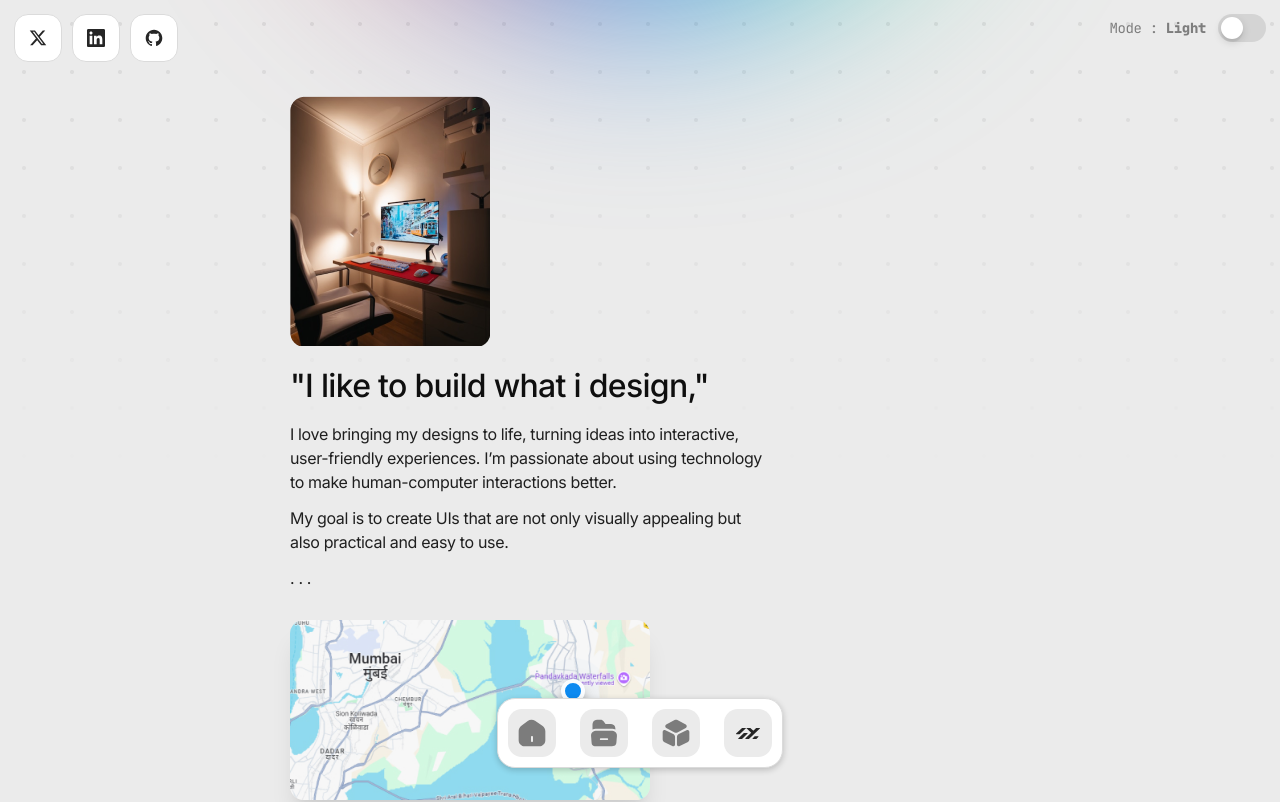
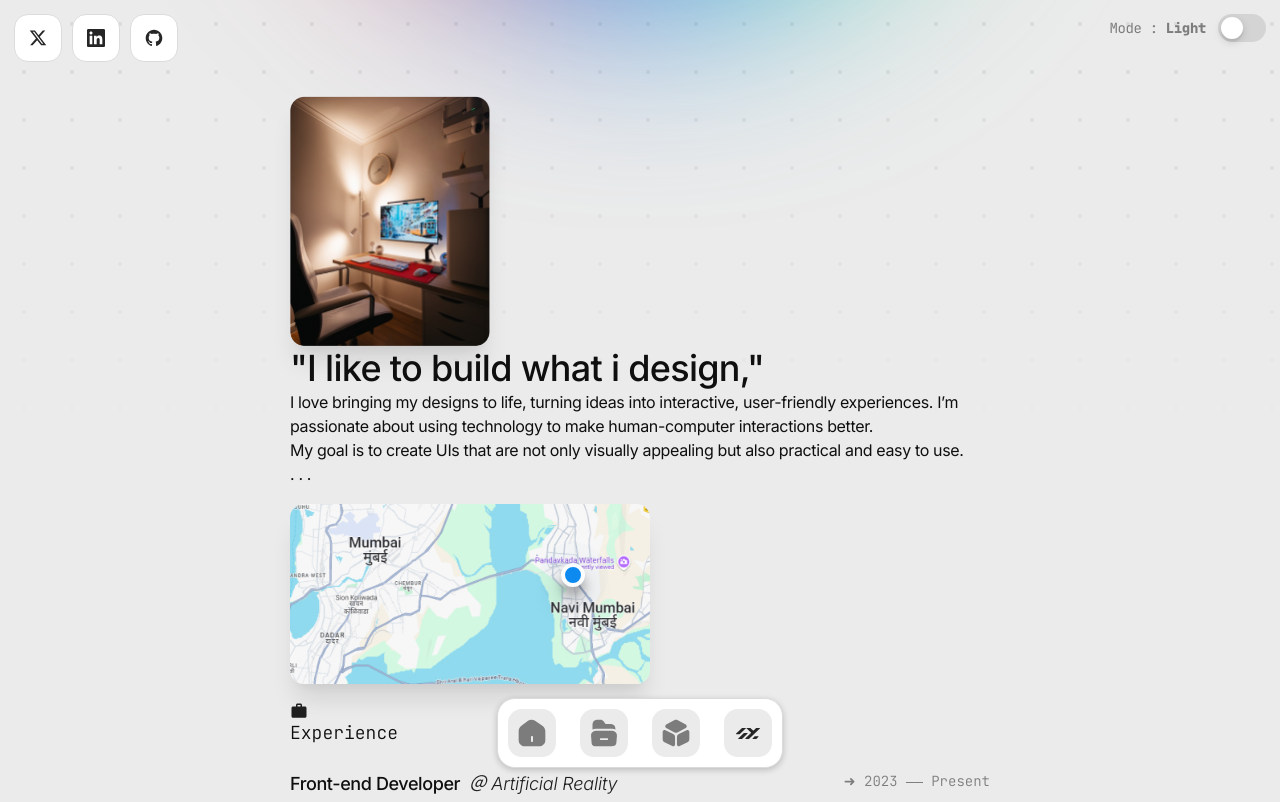
Before and after one commit to Shubham-yelekar/portfolio2024, a React (Vite) app: page /about in a window 1280 px wide. Shown: the top 802 px of the page. Built offline with nearby package versions, Linux system fonts and the light colour scheme.

Commit message:
minor ui changes

```diff
--- a/src/App.css
+++ b/src/App.css
@@ -1017,7 +1017,10 @@
   height: 250px;
   width: 200px;
   background-image: url('../public//assets/various/about-1.png');
-
+  border-radius: 14px;
+  background-position: center;
+  background-size: cover;
+  box-shadow: rgba(0, 0, 0, 0.1) 0px 20px 25px -5px, rgba(0, 0, 0, 0.04) 0px 10px 10px -5px;
 }
 
 .map-box {
--- a/src/pages/About.jsx
+++ b/src/pages/About.jsx
@@ -29,21 +29,22 @@
       <motion.div className='top-grid-about'></motion.div>
       <motion.div  variants={textVariants} initial='initial' animate='animate'  className='about-grid-wrapper'>
 
+      <motion.div  variants={textVariants} initial='initial' animate='animate' className='flex flex-col gap-8 sm:flex-row'>
 
-      <motion.div variants={childVariants} className='bento-card intro-box'>
-      <div className='about-image-1'>
+        <motion.div variants={childVariants} className='bento-card intro-box'>
+          <div className='about-image-1'>
+          </div>
+        </motion.div>
+        <motion.div variants={childVariants} className='bento-card '>
 
-      </div>
-      </motion.div>
-        <motion.div variants={childVariants} className='bento-card intro-box'>
-
-          <motion.h3 variants={childVariants}>"I like to build what i design,"</motion.h3>
-          <p>I love bringing my designs to life, turning ideas into interactive, user-friendly experiences.
+          <motion.h3 variants={childVariants} className='mb-8'>"I like to build what i design,"</motion.h3>
+          <p className='mb-4'>I love bringing my designs to life, turning ideas into interactive, user-friendly experiences.
           I’m passionate about using technology to make human-computer interactions better.
           </p>
-          <p>My goal is to create UIs that are not only visually appealing but also practical and easy to use. </p>
-          <p>. . . </p>
+          <p className='mb-4'>My goal is to create UIs that are not only visually appealing but also practical and easy to use. </p>
+          <p className='mb-4'>. . . </p>
        </motion.div>
+      </motion.div>
 
        {/* <div className='bento-card profile-img-box'>
 
```
